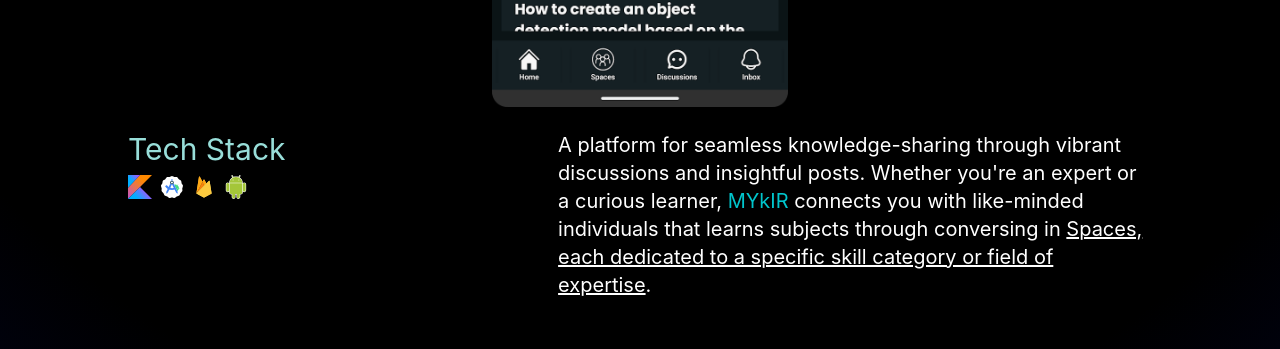
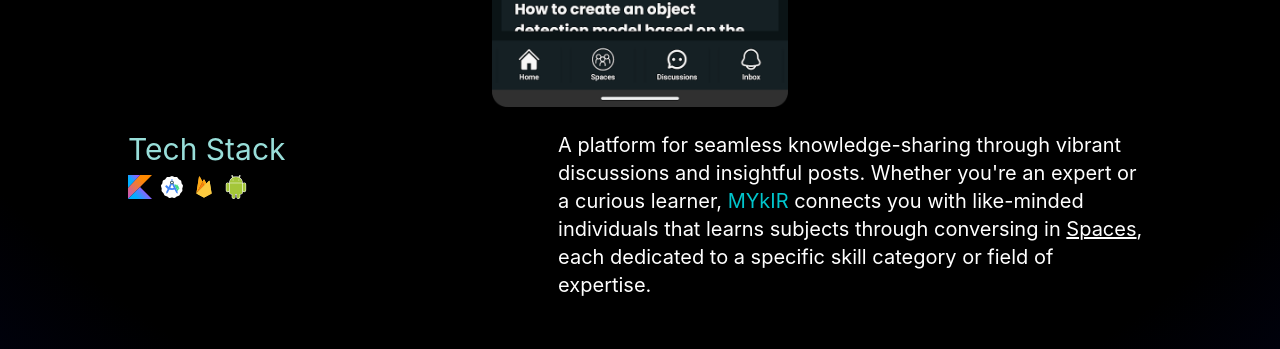
Before and after one commit to swiftee19/swiftee19.github.io, a Vue app in the folder app/: page /projects in a window 1280 px wide. Shown: the part 1696-2045 px from the top of the page. Built offline with nearby package versions, Linux system fonts and the light colour scheme.

Commit message:
Update ProjectsData

```diff
--- a/app/src/components/projects_view/ProjectsData.ts
+++ b/app/src/components/projects_view/ProjectsData.ts
@@ -48,7 +48,7 @@ export const ProjectsData: Array<Project> = [
     {
         id: 2,
         title: "MYkIR",
-        description: "A platform for seamless knowledge-sharing through vibrant discussions and insightful posts. Whether you're an expert or a curious learner, <a href='https://play.google.com/store/apps/details?id=edu.bluejack23_1.mykir_neo&hl=en_US' target='_blank'>MYkIR</a> connects you with like-minded individuals that learns subjects through conversing in <u>Spaces, each dedicated to a specific skill category or field of expertise</u>.",
+        description: "A platform for seamless knowledge-sharing through vibrant discussions and insightful posts. Whether you're an expert or a curious learner, <a href='https://play.google.com/store/apps/details?id=edu.bluejack23_1.mykir_neo&hl=en_US' target='_blank'>MYkIR</a> connects you with like-minded individuals that learns subjects through conversing in <u>Spaces</u>, each dedicated to a specific skill category or field of expertise.",
         media: ["/MYkIR/home_page.webp", "/MYkIR/inbox_page.webp", "/MYkIR/space_page_posts.webp", "/MYkIR/space_page_discussions.webp", "/MYkIR/post_detail.webp", "/MYkIR/discussion_room.webp"],
         link: "https://play.google.com/store/apps/details?id=edu.bluejack23_1.mykir_neo&hl=en_US",
         technology_stack: [
```
